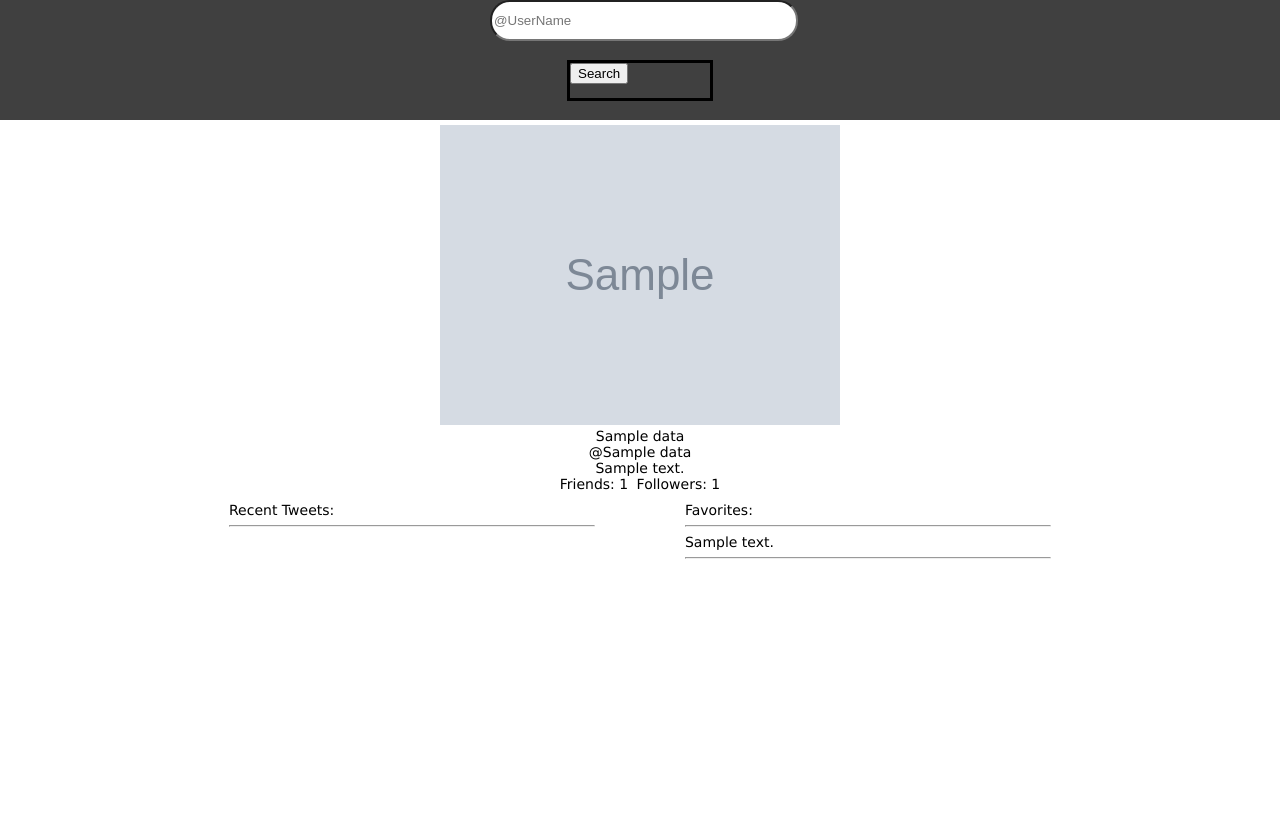
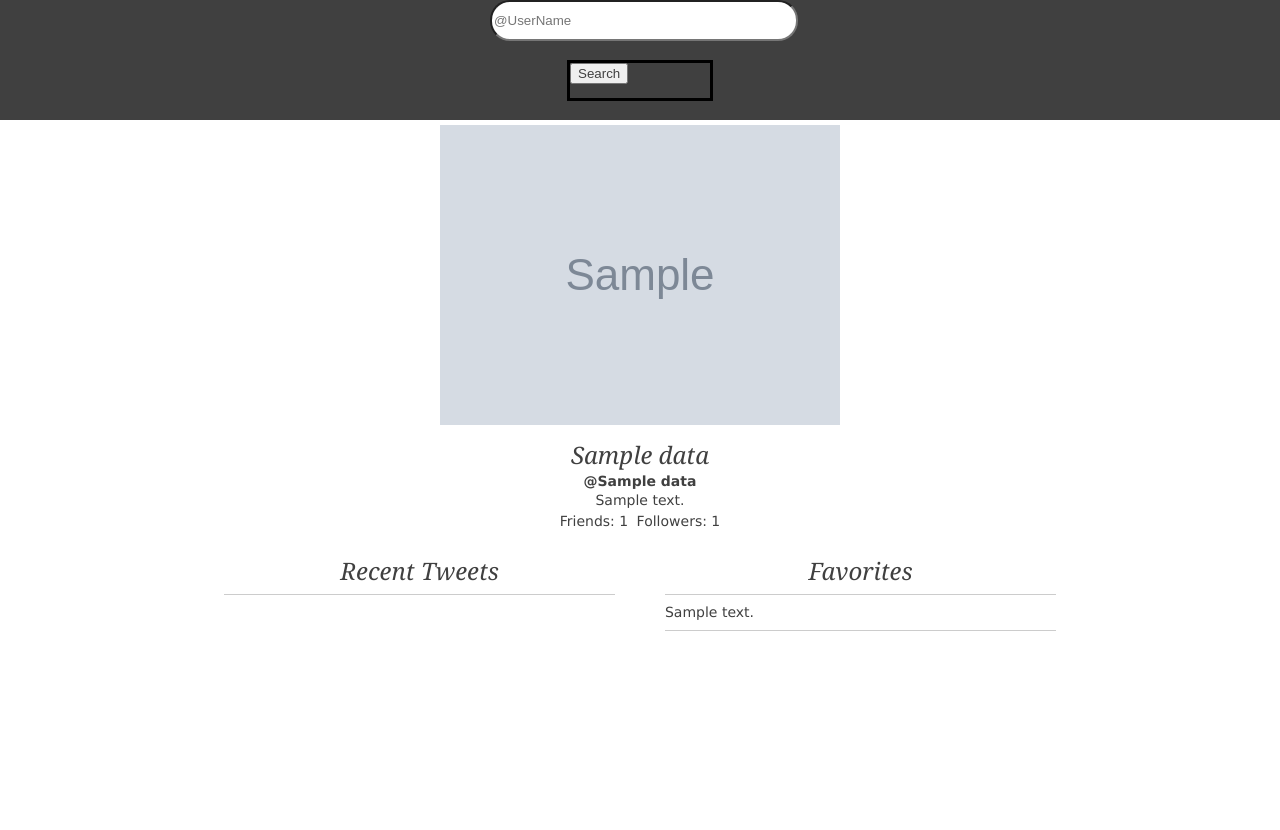
Before and after one commit to MichaelPierre-zz/tweeple-search, a CodeIgniter app: template application/views/search_page3.php in a window 1280 px wide. Shown: the top 830 px of the page. Before the commit the page ends 559 px from the top, so only its background shows below. Run offline with CodeIgniter, Linux system fonts and the light colour scheme; the template is opened without the code that fills it: most values are stand-ins (such as "Sample title", 1, 10 or a date in 2020); grey boxes marked "Sample" are stand-in pictures; data that the repository does not hold is empty.

Commit message:
Adjust spacing, hr & h1, all media types

```diff
--- a/application/views/search_page3.php
+++ b/application/views/search_page3.php
@@ -35,11 +35,11 @@
 			</div>
 
 			<div id="real-name">
-				<p><?php echo $data['name']; ?></p>
+				<h1><?php echo $data['name']; ?></h1>
 			</div>
 
 			<div id="screen-name">
-				<p><?php echo '@' . $data['screen_name']; ?></p>
+				<h2><?php echo '@' . $data['screen_name']; ?></h2>
 			</div>
 
 			<div id="description">
@@ -60,8 +60,8 @@
 			<div id="tweets-container">
 			<div id="user-tweets">
 			<div id="user-timeline">
-				<p>Recent Tweets:</p>
-				<p><?php
+				<h1>Recent Tweets</h1>
+				<p class="tweets"><?php
 				$user_timeline = $data['timeline'];
 
 				if(count( $user_timeline ) == 0){
@@ -76,7 +76,7 @@
 				?></p>
 			</div>
 			<div id="user-favorites">
-				<p>Favorites:</p>
+				<h1>Favorites</h1>
 				<p><?php
 				$favorites_list = $data['fav'];
 
--- a/css/style.css
+++ b/css/style.css
@@ -321,6 +351,11 @@ header {
 
 /* Targets Search_page3.php */
 
+* {
+	color: #404040;
+
+}
+
 #container-result {
 
 }
@@ -336,29 +371,36 @@ section#content-container {
 
 #user-summary {
 	width: 460px;
-	margin: 0 auto;
+	margin: 0 auto 20px auto;
 	text-align: center;
 	padding: 5px;
 }
 
 #profile-image-parent {
-
+	margin: 0 0 10px 0;
 }
 
 #profile-image-child {
-
 }
 
 #real-name {
-
+	font-family: Georgia;
+	font-size: 2em;
+	font-weight: bold;
+	margin: 2px 0;
 }
 
 #screen-name {
-
+	font-size: 1.8em;
+	font-weight: normal;
+	margin: 2px 0;
 }
 
 #description {
-
+	font-size: 1.3em;
+	font-weight: normal;
+	margin: 2px 0;
+	line-height: 1.4;
 }
 
 #friend-follower-container {
@@ -386,14 +428,31 @@ section#content-container {
 }
 
 #user-timeline {
-	width: 44%;
+	width: 47%;
 	float: left;
-	padding: 5px;
+	padding: 0;
+	line-height: 1.4;
+	margin: 0;
 }
 
 #user-favorites {
-	width: 44%;
+	width: 47%;
 	float: right;
-	padding: 5px;
+	padding: 0;
+	line-height: 1.4;
+	margin: 0;
+}
+
+hr { display: block; height: 1px;
+    border: 0; border-top: 1px solid #ccc;
+    margin: .5em 0; padding: 0;
+}
+
+h1 {
+	font-family: Georgia;
+	font-size: 24px;
+	font-style: italic;
+	font-weight: normal;
+	text-align: center;
 }
 }
```
Also changed, not shown: other parts of css/style.css (+31 -1 lines).
